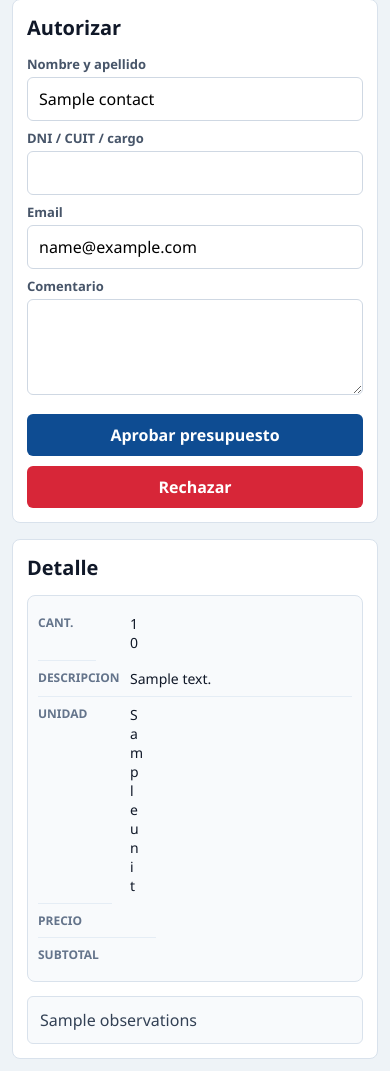
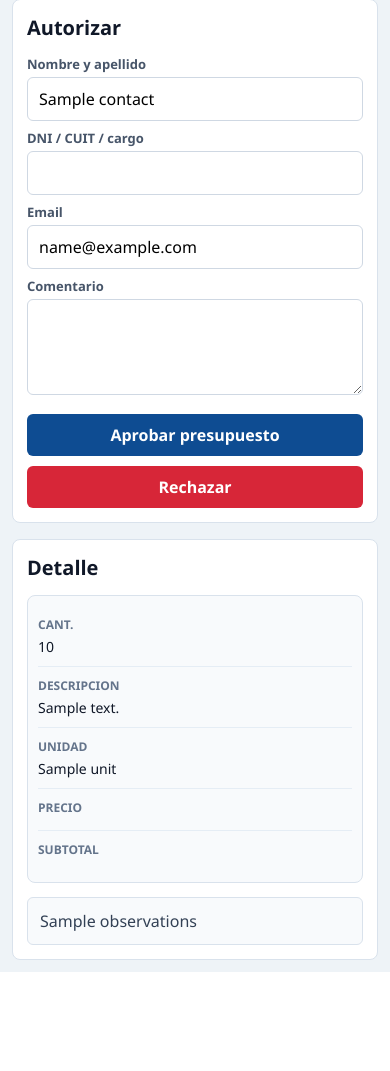
Before and after one commit to metalurgicainitrofsrl-cloud/initrof-sistema-web, a FastAPI app: template initrof_web/templates/budget_validation.html in a window 390 px wide. Shown: the part 705-1776 px from the top of the page. After the commit the page ends 1677 px from the top, so only its background shows below. Run offline with FastAPI, Linux system fonts and the light colour scheme; the template is opened without the code that fills it: most values are stand-ins (such as "Sample title", 1, 10 or a date in 2020); grey boxes marked "Sample" are stand-in pictures.

Commit message:
Add files via upload

```diff
--- a/initrof_web/static/styles.css
+++ b/initrof_web/static/styles.css
@@ -124,6 +124,8 @@ tr.selected.status-row td { background: #ddecfb; }
 .validation-table th:nth-child(4), .validation-table td:nth-child(4),
 .validation-table th:nth-child(5), .validation-table td:nth-child(5) { width: 118px; }
 .validation-table td { overflow-wrap: anywhere; word-break: normal; }
+.validation-cell-value { display: block; min-width: 0; overflow-wrap: anywhere; }
+.validation-number { overflow-wrap: normal; white-space: nowrap; }
 .validation-observations { background: #f8fafc; border: 1px solid var(--line); border-radius: 6px; color: #334155; margin: 14px 0 0; padding: 12px; }
 
 @media (max-width: 1100px) {
@@ -149,11 +151,14 @@ tr.selected.status-row td { background: #ddecfb; }
   .validation-grid { grid-template-columns: 1fr; }
   .validation-actions { flex-direction: column; }
   .validation-panel { overflow: visible; padding: 14px; }
-  .validation-table { border-collapse: separate; border-spacing: 0 10px; min-width: 0; table-layout: auto; }
+  .validation-table { border-collapse: separate; border-spacing: 0 10px; min-width: 0 !important; table-layout: auto; }
   .validation-table thead { display: none; }
-  .validation-table, .validation-table tbody, .validation-table tr, .validation-table td { display: block; width: 100%; }
+  .validation-table, .validation-table tbody, .validation-table tr, .validation-table td { display: block !important; width: 100% !important; }
+  .validation-table td:nth-child(1), .validation-table td:nth-child(2), .validation-table td:nth-child(3), .validation-table td:nth-child(4), .validation-table td:nth-child(5) { width: 100% !important; }
   .validation-table tr { background: #f8fafc; border: 1px solid var(--line); border-radius: 8px; padding: 10px; }
-  .validation-table td { align-items: start; border-bottom: 1px solid #e5edf5; display: grid; gap: 10px; grid-template-columns: 82px minmax(0, 1fr); padding: 8px 0; white-space: normal; }
+  .validation-table td { border-bottom: 1px solid #e5edf5; padding: 10px 0; white-space: normal; }
   .validation-table td:last-child { border-bottom: 0; }
-  .validation-table td::before { color: var(--muted); content: attr(data-label); font-size: 12px; font-weight: 800; text-transform: uppercase; }
+  .validation-table td::before { color: var(--muted); content: attr(data-label); display: block; font-size: 12px; font-weight: 800; margin-bottom: 4px; text-transform: uppercase; }
+  .validation-cell-value { display: block; line-height: 1.35; width: 100%; }
+  .validation-number { overflow-wrap: normal !important; white-space: nowrap !important; word-break: keep-all; }
 }
```
